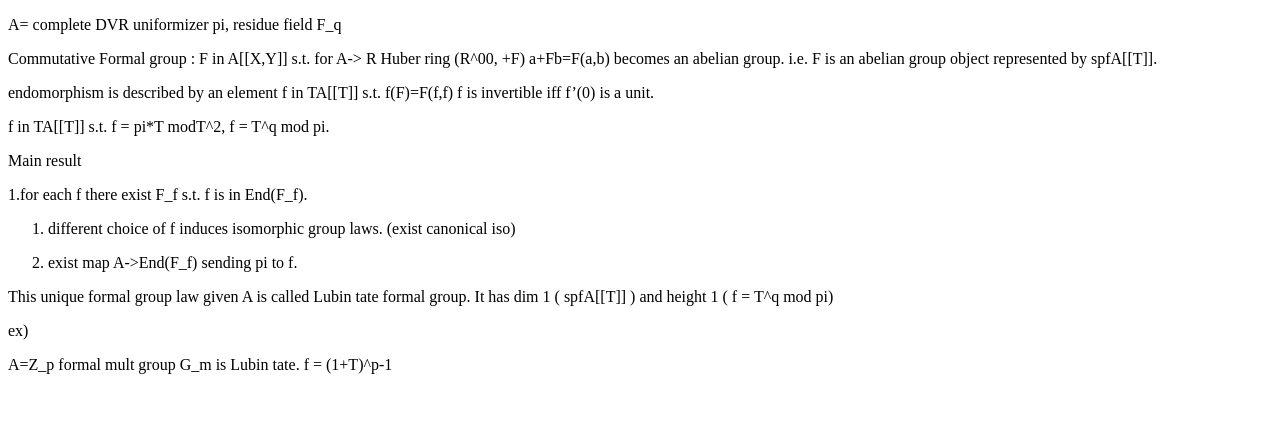
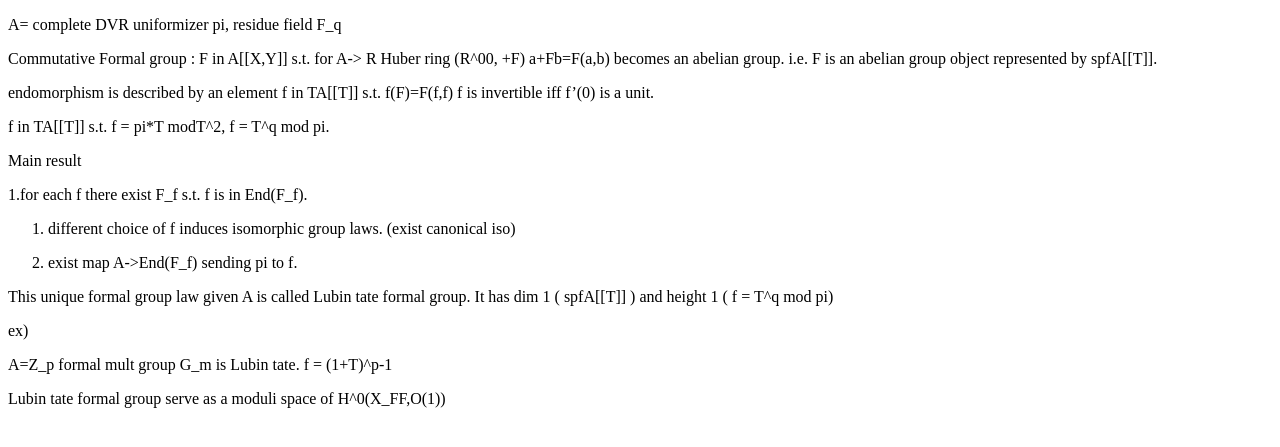
Before and after one commit to alchan00/alchan00.github.io, a Jekyll site: the page built from daily-notes/2026-09-30/index.md, in a window 1280 px wide. Shown: the top 447 px of the page. Built offline with Jekyll 4.4.1, drawn with Linux system fonts in a browser that asks for light colours; our own code applies the rules of GitHub Pages for plain Markdown files.

Commit message:
Update index.md

```diff
--- a/daily-notes/2026-09-30/index.md
+++ b/daily-notes/2026-09-30/index.md
@@ -20,3 +20,6 @@ This unique formal group law given A is called Lubin tate formal group. It has d
 ex)
 
 A=Z_p formal mult group G_m is Lubin tate. f = (1+T)^p-1
+
+
+Lubin tate formal group serve as a moduli space of H^0(X_FF,O(1))
```
